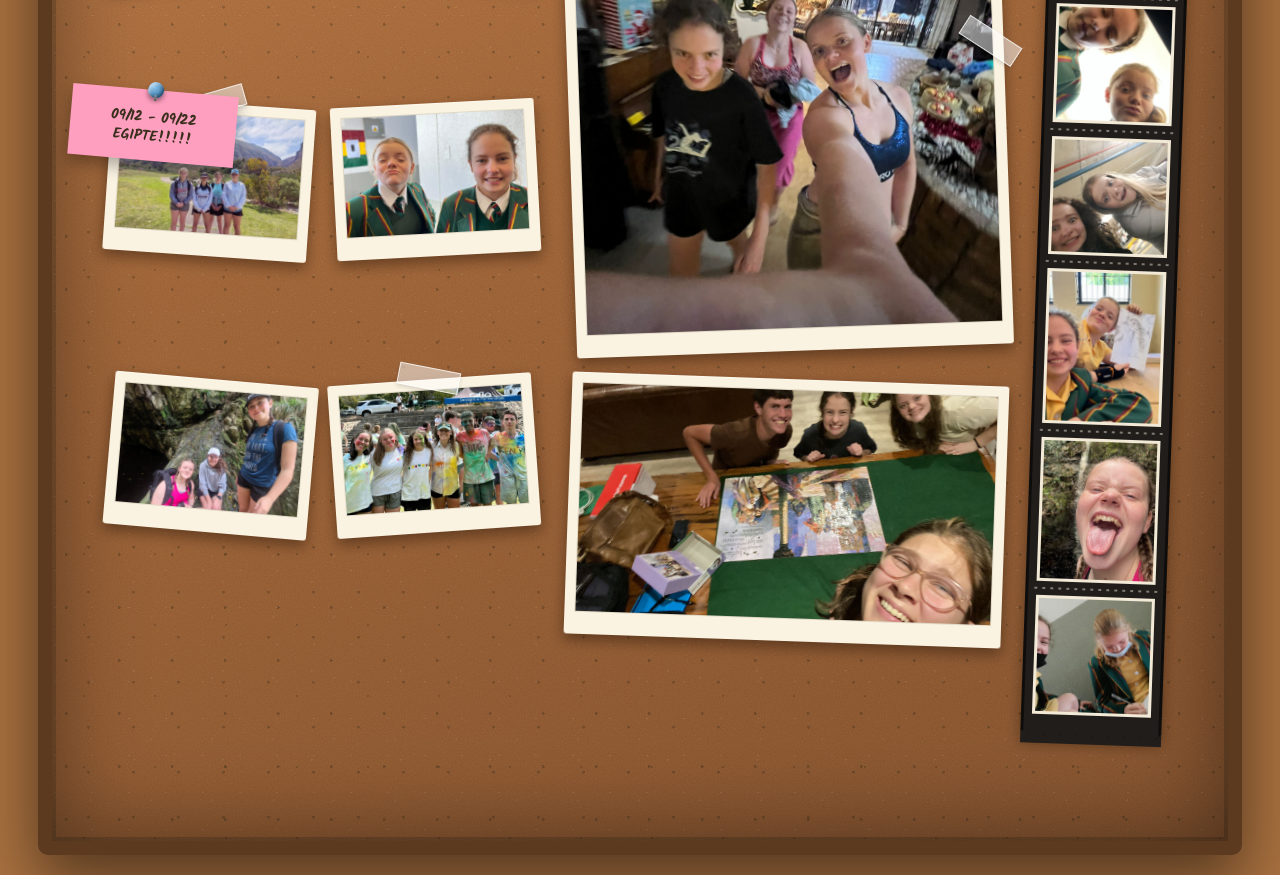
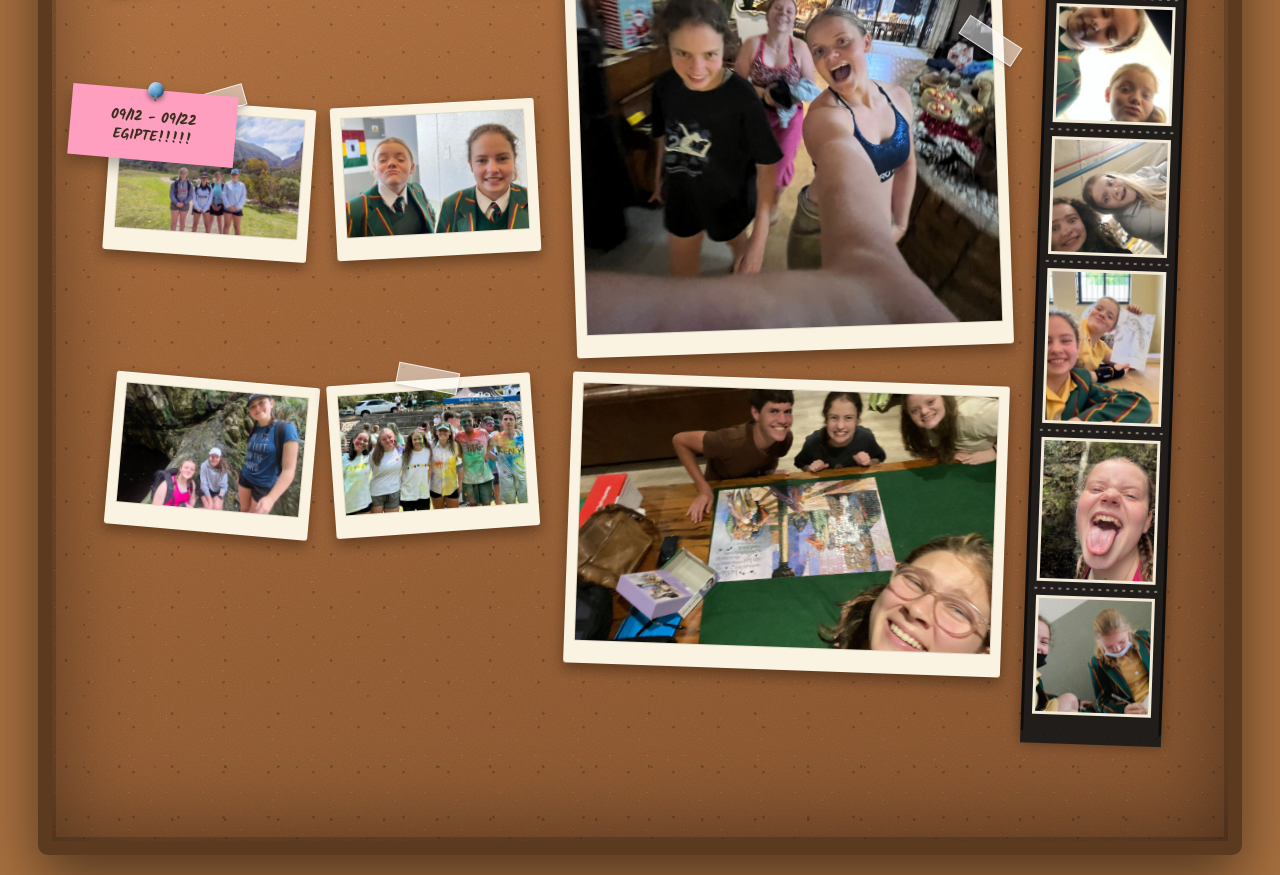
Before and after one commit to lea3-commits/2-Lea-Webpage, a plain HTML site: page index.html in a window 1280 px wide. Shown: the part 485-1360 px from the top of the page. Drawn offline with Linux system fonts and the light colour scheme.

Commit message:
Adjust aspect ratio for .area-f5 and format CSS
Updated aspect ratio for .area-f5 frame and fixed formatting.

```diff
--- a/style.css
+++ b/style.css
@@ -179,7 +179,7 @@ body{
   overflow:hidden;
 }
 .area-hero .frame__inner{ aspect-ratio: 5 / 6; }
-.area-f5   .frame__inner{ aspect-ratio: 10 / 6; }
+.area-f5   .frame__inner{ aspect-ratio: 12 / 8; }
 
 .frame__inner img{
   width:100%;
```
